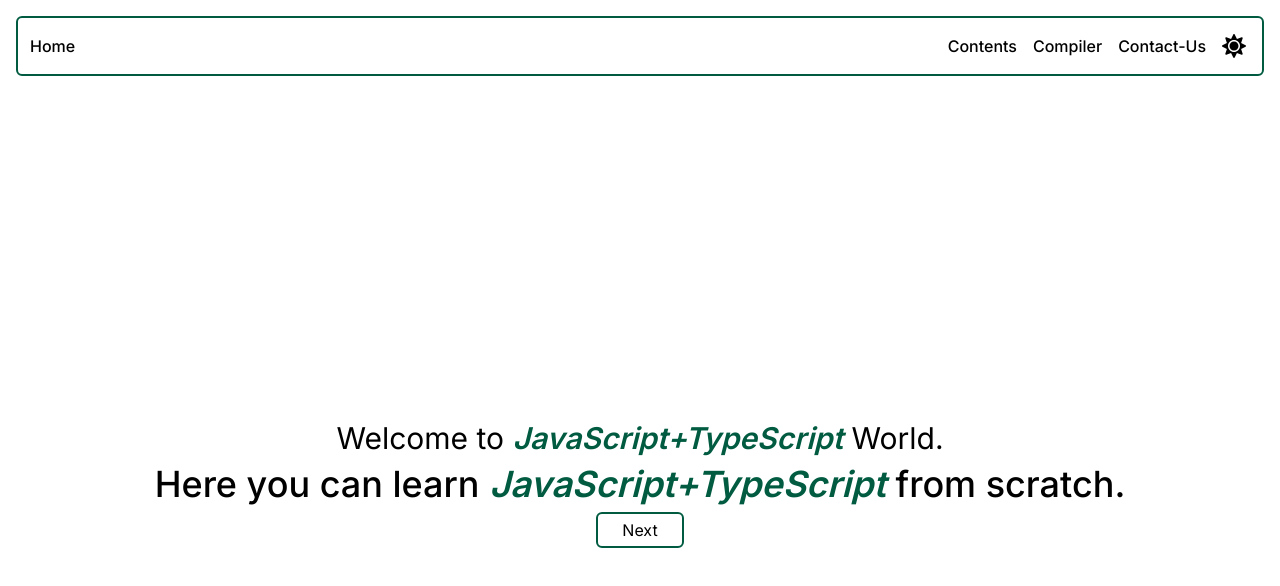
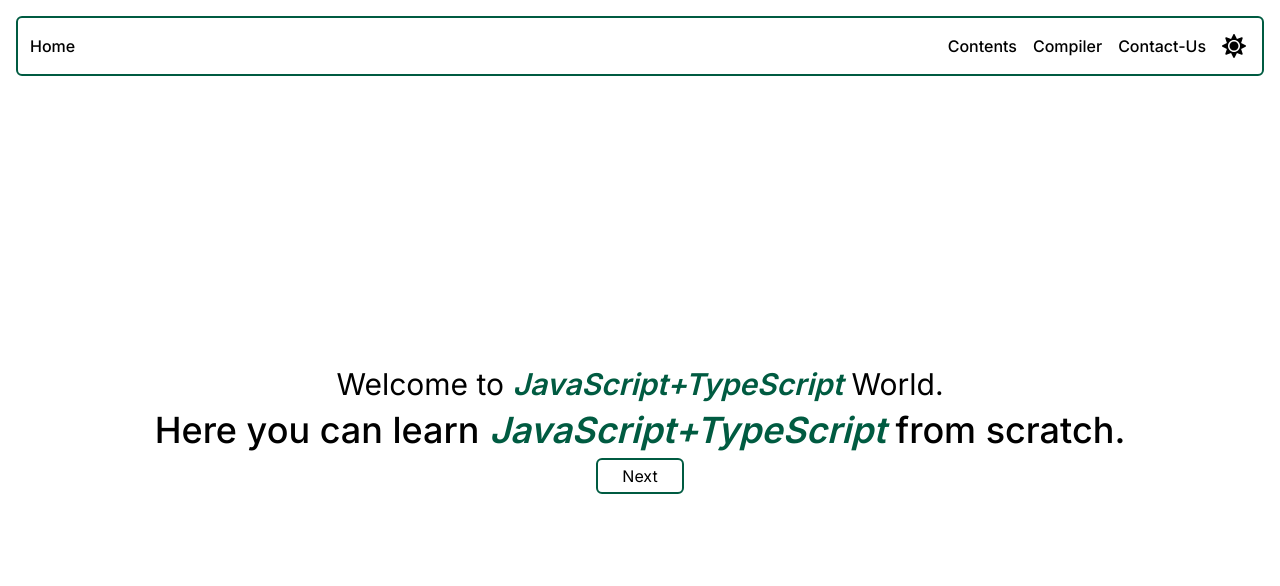
Before and after one commit to Asharalikhan4/JavaScript, a Next.js app in the folder website/: page / in a window 1280 px wide. Shown: the top 586 px of the page. Built offline with nearby package versions, Linux system fonts and the light colour scheme.

Commit message:
Homepage UI Fix

```diff
--- a/website/src/app/layout.tsx
+++ b/website/src/app/layout.tsx
@@ -18,7 +18,9 @@ export default function RootLayout({
 }>) {
   return (
     <html lang="en">
-      <body className={`${inter.className} container mx-auto p-4 bg-white text-black dark:bg-black dark:text-white`}>
+      <body
+        className={`${inter.className} h-screen container mx-auto p-4 bg-white text-black dark:bg-black dark:text-white`}
+      >
         <Navbar />
         {children}
         {/* <Footer /> */}
--- a/website/src/app/page.tsx
+++ b/website/src/app/page.tsx
@@ -3,7 +3,7 @@ import CustomText from "@/components/common/CustomText";
 
 export default function Home() {
   return (
-    <main className="h-screen">
+    <main className="h-[90%] flex items-center justify-center">
       <div className="h-full flex flex-col items-center justify-center gap-y-4 md:gap-y-2">
         <div className="text-2xl md:text-3xl font-Inter">Welcome to <CustomText className="italic dark:text-violet-500 font-semibold">JavaScript+TypeScript</CustomText> World.</div>
         <div className="text-2xl md:text-4xl md:font-medium font-Assistant">Here you can learn <CustomText className="italic dark:text-violet-500 font-semibold">JavaScript+TypeScript</CustomText> from scratch.</div>
```
